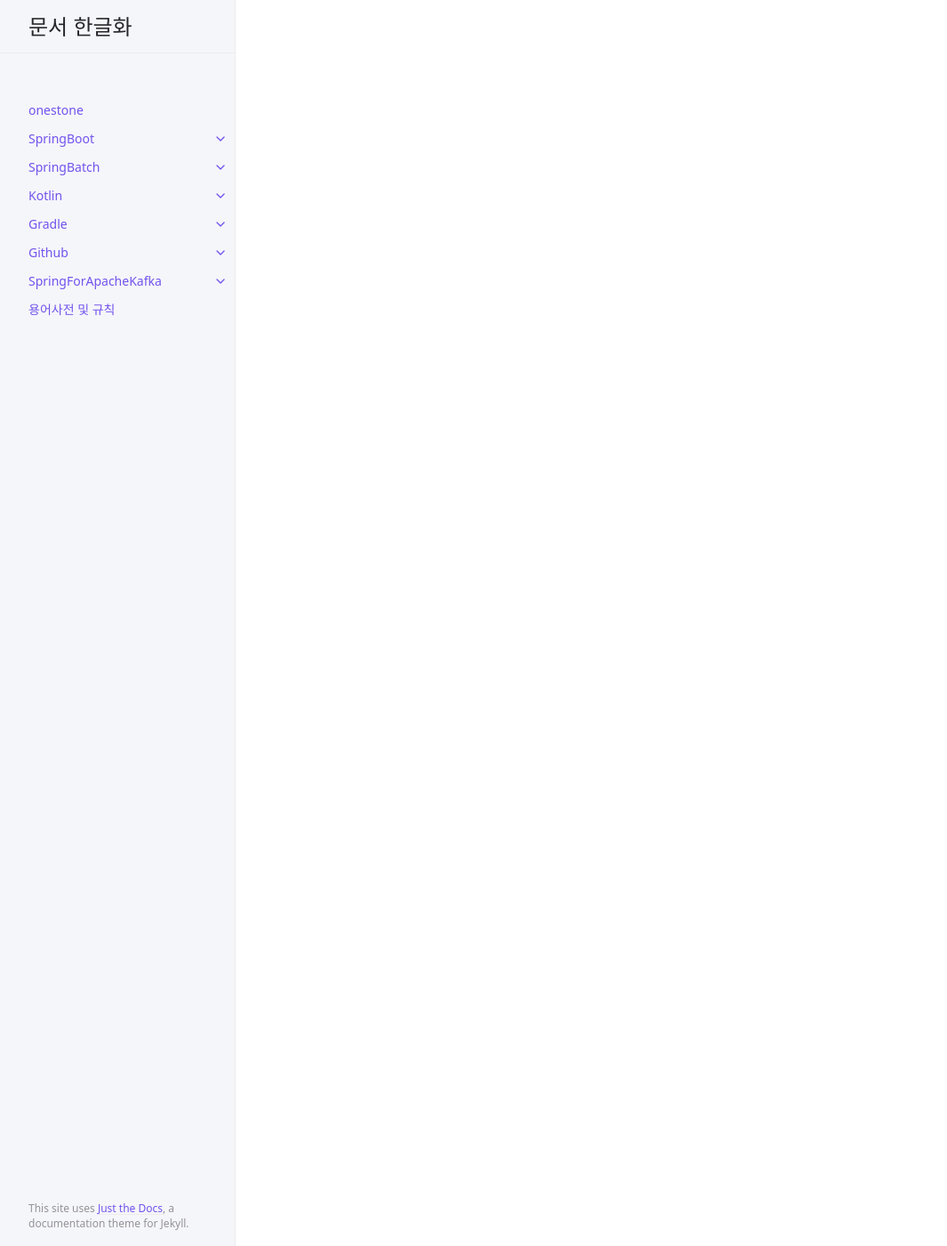
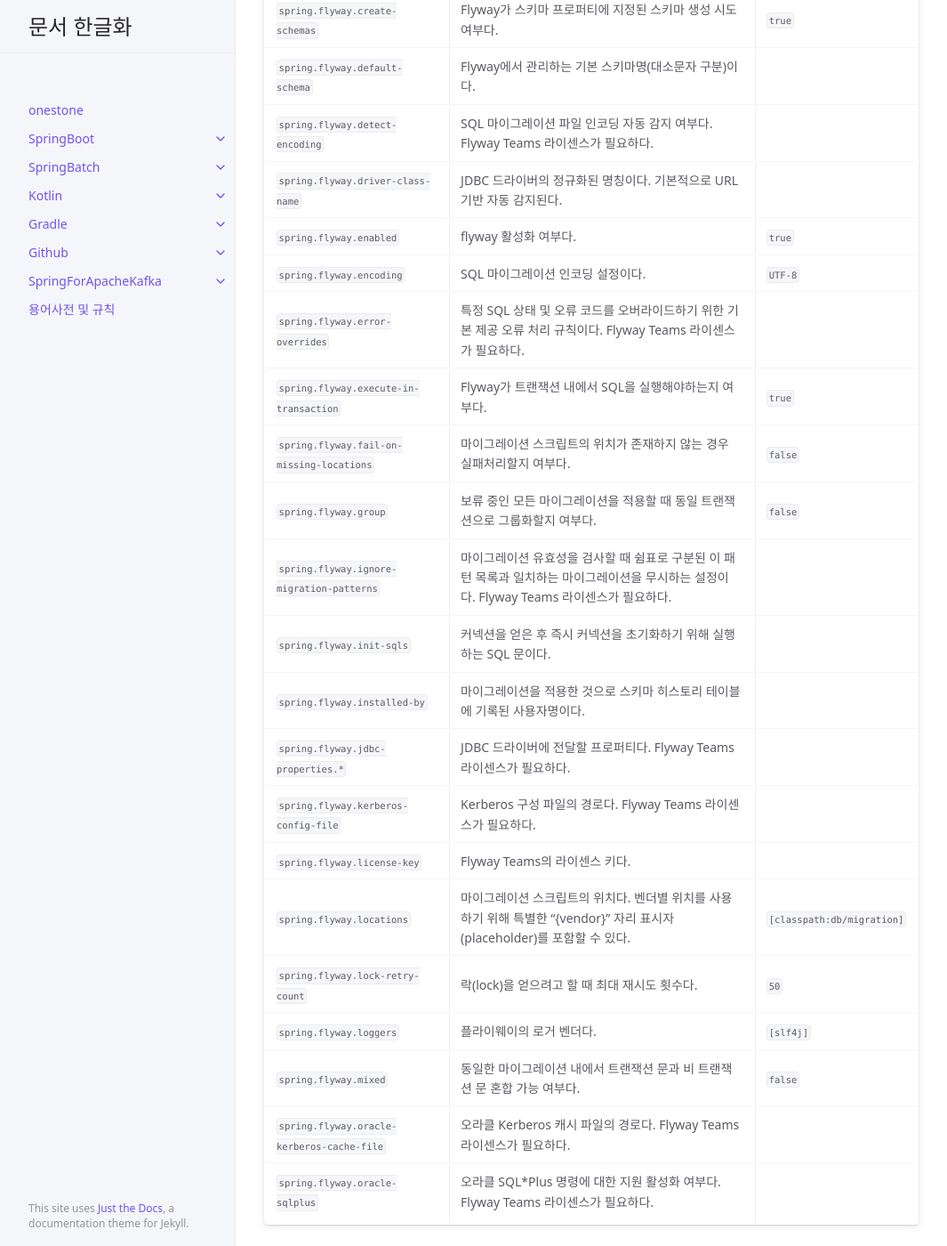
Before and after one commit to onestone9900/onestone9900.github.io, a Jekyll site: the page built from docs/spring_boot/3.1.1/spring_boot/19.appendices.md, in a window 1280 px wide and 1400 px high, scrolled down 30197 px. Shown: the whole window at 89% size, without its empty margins (107-1172 px from the left). Built offline with Jekyll 4.4.1, drawn with Linux system fonts in a browser that asks for light colours; some of the changed text lies outside the part shown.

Commit message:
docs: spring boot - ## .A.7. 데이터 마이그레이션 프로퍼티(Data Migration Properties)

```diff
--- a/docs/spring_boot/3.1.1/spring_boot/19.appendices.md
+++ b/docs/spring_boot/3.1.1/spring_boot/19.appendices.md
@@ -454,7 +454,6 @@ nav_order: 19
 |`spring.jta.atomikos.datasource.default-isolation-level`|풀에서 제공하는 커넥션의 기본 격리 레벨이다.||
 |`spring.jta.atomikos.datasource.login-timeout`|데이터베이스 커넥션 설정에 대한 시간제한(초)이다.|`0`|
 |`spring.jta.atomikos.datasource.maintenance-interval`|풀의 유지 관리 스레드 실행 사이의 시간(초)다.|`60`|
-
 |`spring.jta.atomikos.datasource.max-idle-time`|풀에서 커넥션이 정리된 후의 시간(초)다.|`60`|
 |`spring.jta.atomikos.datasource.max-lifetime`|커넥션이 삭제되기 전 풀링될 수 있는 시간(초)이다. 0은 제한 없음을 나타낸다.|`0`|
 |`spring.jta.atomikos.datasource.max-pool-size`|풀의 최대 크기다.|`1`|
@@ -467,3 +466,40 @@ nav_order: 19
 |`spring.jta.enabled`|JTA 지원 활성화 여부다.|`true`|
 |`spring.transaction.default-timeout`|기본 트랜잭션 제한시간이다. 기간(duration) 접미사를 지정하지 않으면 초(seconds)가 사용된다.||
 |`spring.transaction.rollback-on-commit-failure`|커밋 실패 시 롤백 여부다.||
+
+
+## .A.7. 데이터 마이그레이션 프로퍼티(Data Migration Properties)
+
+|명칭|설명|기본값|
+|---|---|---|
+|`spring.flyway.baseline-description`|기준선을 적용할 때 기존 스키마에 태그를 지정하는 설명이다.|`<< Flyway Baseline >>`|
+|`spring.flyway.baseline-on-migrate`|비어 있지 않은 스키마를 마이그레이션할 때 기준선 자동 호출 여부다.|`false`|
+|`spring.flyway.baseline-version`|기준선을 실행할 때 기존 스키마에 지정 태그 버전이다.|`1`|
+|`spring.flyway.batch`|SQL 문을 실행할 때 일괄 처리할지 여부다. Flyway Teams 라이센스가 필요하다.||
+|`spring.flyway.cherry-pick`|마이그레이션 또는 실행 취소 시 Flyway가 고려해야 할 마이그레이션 정보다. 비어 있으면 사용 가능한 모든 마이그레이션이 고려된다. Flyway Teams 라이센스가 필요하다.||
+|`spring.flyway.clean-disabled`|데이터베이스 정리 비활성화 여부다.|`true`|
+|`spring.flyway.clean-on-validation-error`|유효성 검사 오류가 발생할 때 자동 clean 호출 여부다.|`false`|
+|`spring.flyway.connect-retries`|데이터베이스 커넥션 시 최대 재시도 횟수다.|`0`|
+|`spring.flyway.connect-retries-interval`|데이터베이스에 커넥션 시 재시도 사이의 최대 시간이다. 기간(duration) 접미사를 지정하지 않으면 초(seconds)가 사용된다.|`120s`|
+|`spring.flyway.create-schemas`|Flyway가 스키마 프로퍼티에 지정된 스키마 생성 시도 여부다.|`true`|
+|`spring.flyway.default-schema`|Flyway에서 관리하는 기본 스키마명(대소문자 구분)이다.||
+|`spring.flyway.detect-encoding`|SQL 마이그레이션 파일 인코딩 자동 감지 여부다. Flyway Teams 라이센스가 필요하다.||
+|`spring.flyway.driver-class-name`|JDBC 드라이버의 정규화된 명칭이다. 기본적으로 URL 기반 자동 감지된다.||
+|`spring.flyway.enabled`|flyway 활성화 여부다.|`true`|
+|`spring.flyway.encoding`|SQL 마이그레이션 인코딩 설정이다.|`UTF-8`|
+|`spring.flyway.error-overrides`|특정 SQL 상태 및 오류 코드를 오버라이드하기 위한 기본 제공 오류 처리 규칙이다. Flyway Teams 라이센스가 필요하다.||
+|`spring.flyway.execute-in-transaction`|Flyway가 트랜잭션 내에서 SQL을 실행해야하는지 여부다.|`true`|
+|`spring.flyway.fail-on-missing-locations`|마이그레이션 스크립트의 위치가 존재하지 않는 경우 실패처리할지 여부다.|`false`|
+|`spring.flyway.group`|보류 중인 모든 마이그레이션을 적용할 때 동일 트랜잭션으로 그룹화할지 여부다.|`false`|
+|`spring.flyway.ignore-migration-patterns`|마이그레이션 유효성을 검사할 때 쉼표로 구분된 이 패턴 목록과 일치하는 마이그레이션을 무시하는 설정이다. Flyway Teams 라이센스가 필요하다.||
+|`spring.flyway.init-sqls`|커넥션을 얻은 후 즉시 커넥션을 초기화하기 위해 실행하는 SQL 문이다.||
+|`spring.flyway.installed-by`|마이그레이션을 적용한 것으로 스키마 히스토리 테이블에 기록된 사용자명이다.||
+|`spring.flyway.jdbc-properties.*`|JDBC 드라이버에 전달할 프로퍼티다. Flyway Teams 라이센스가 필요하다.||
+|`spring.flyway.kerberos-config-file`|Kerberos 구성 파일의 경로다. Flyway Teams 라이센스가 필요하다.||
+|`spring.flyway.license-key`|Flyway Teams의 라이센스 키다.||
+|`spring.flyway.locations`|마이그레이션 스크립트의 위치다. 벤더별 위치를 사용하기 위해 특별한 "{vendor}" 자리 표시자(placeholder)를 포함할 수 있다.|`[classpath:db/migration]`|
+|`spring.flyway.lock-retry-count`|락(lock)을 얻으려고 할 때 최대 재시도 횟수다.|`50`|
+|`spring.flyway.loggers`|플라이웨이의 로거 벤더다.|`[slf4j]`|
+|`spring.flyway.mixed`|동일한 마이그레이션 내에서 트랜잭션 문과 비 트랜잭션 문 혼합 가능 여부다.|`false`|
+|`spring.flyway.oracle-kerberos-cache-file`|오라클 Kerberos 캐시 파일의 경로다. Flyway Teams 라이센스가 필요하다.||
+|`spring.flyway.oracle-sqlplus`|오라클 SQL*Plus 명령에 대한 지원 활성화 여부다. Flyway Teams 라이센스가 필요하다.||
```
